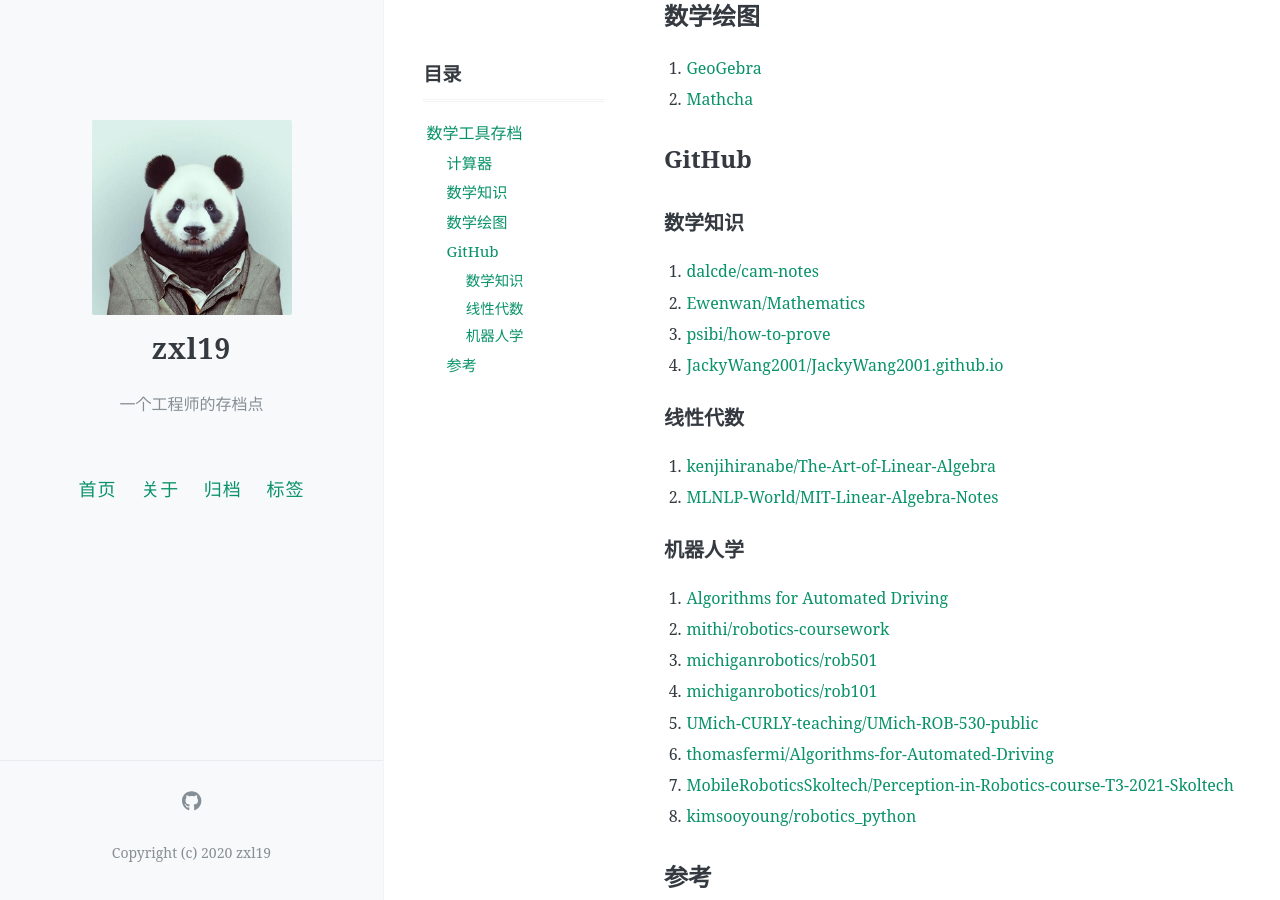
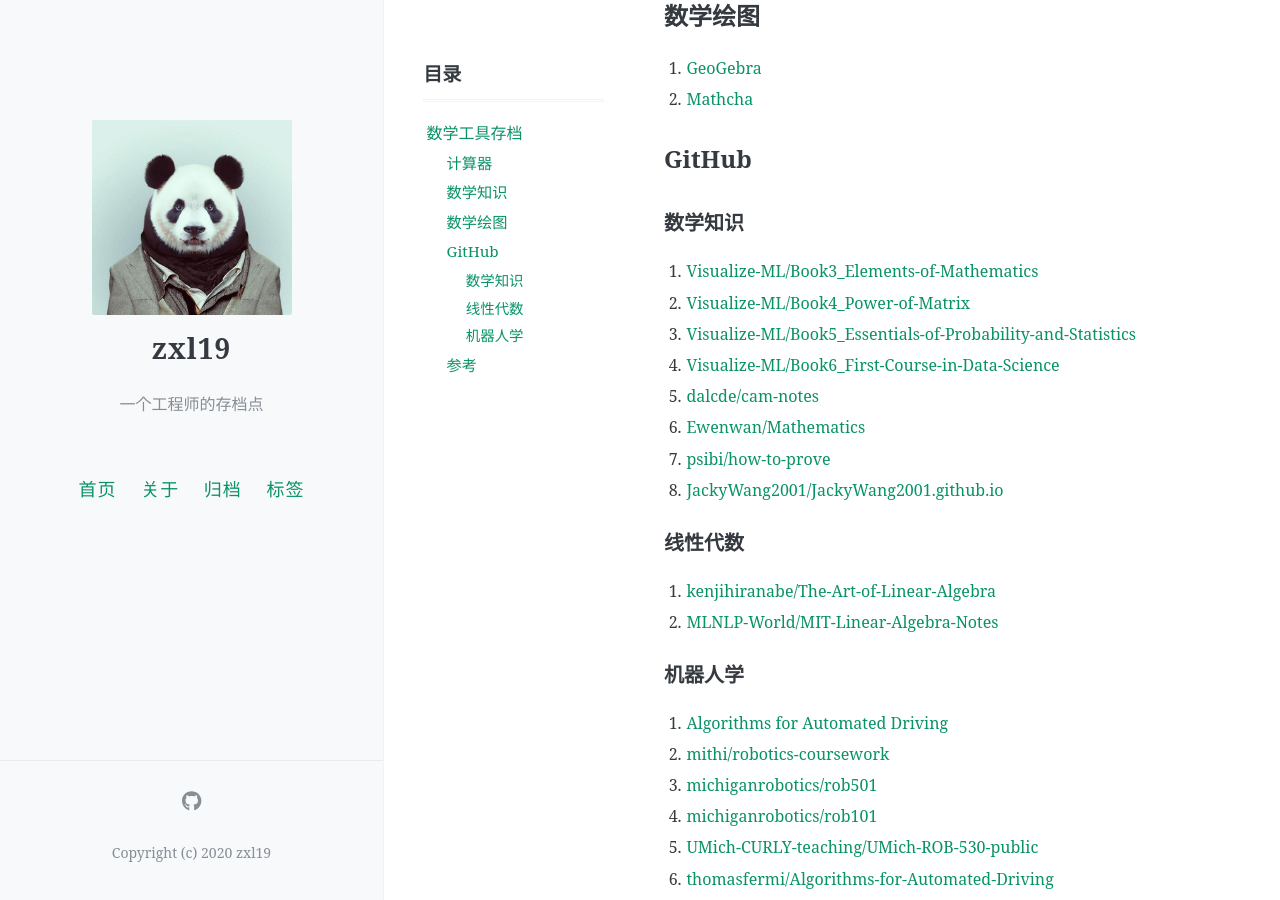
Before and after one commit to zxl19/zxl19.github.io, a Jekyll site: the page built from _posts/2021-06-23-math-tool.md, in a window 1280 px wide and 900 px high, scrolled down 684 px. Built offline with Jekyll 4.4.1, drawn with Linux system fonts in a browser that asks for light colours; comment, search, counter and statistics services are not loaded.

Commit message:
Update Posts

```diff
--- a/_posts/2021-06-23-math-tool.md
+++ b/_posts/2021-06-23-math-tool.md
@@ -38,10 +38,14 @@ pinned: false
 
 ### 数学知识
 
-1. [dalcde/cam-notes](https://github.com/dalcde/cam-notes)
-2. [Ewenwan/Mathematics](https://github.com/Ewenwan/Mathematics)
-3. [psibi/how-to-prove](https://github.com/psibi/how-to-prove)
-4. [JackyWang2001/JackyWang2001.github.io](https://github.com/JackyWang2001/JackyWang2001.github.io)
+1. [Visualize-ML/Book3_Elements-of-Mathematics](https://github.com/Visualize-ML/Book3_Elements-of-Mathematics)
+2. [Visualize-ML/Book4_Power-of-Matrix](https://github.com/Visualize-ML/Book4_Power-of-Matrix)
+3. [Visualize-ML/Book5_Essentials-of-Probability-and-Statistics](https://github.com/Visualize-ML/Book5_Essentials-of-Probability-and-Statistics)
+4. [Visualize-ML/Book6_First-Course-in-Data-Science](https://github.com/Visualize-ML/Book6_First-Course-in-Data-Science)
+5. [dalcde/cam-notes](https://github.com/dalcde/cam-notes)
+6. [Ewenwan/Mathematics](https://github.com/Ewenwan/Mathematics)
+7. [psibi/how-to-prove](https://github.com/psibi/how-to-prove)
+8. [JackyWang2001/JackyWang2001.github.io](https://github.com/JackyWang2001/JackyWang2001.github.io)
 
 ### 线性代数
 
```
Also changed, not shown: _posts/2020-06-08-meme.md (+1 -0 lines), _posts/2021-05-31-awesome-list.md (+2 -1 lines), _posts/2021-06-15-ai-material.md (+4 -3 lines), _posts/2021-11-28-pcl-note.md (+1 -1 lines).
